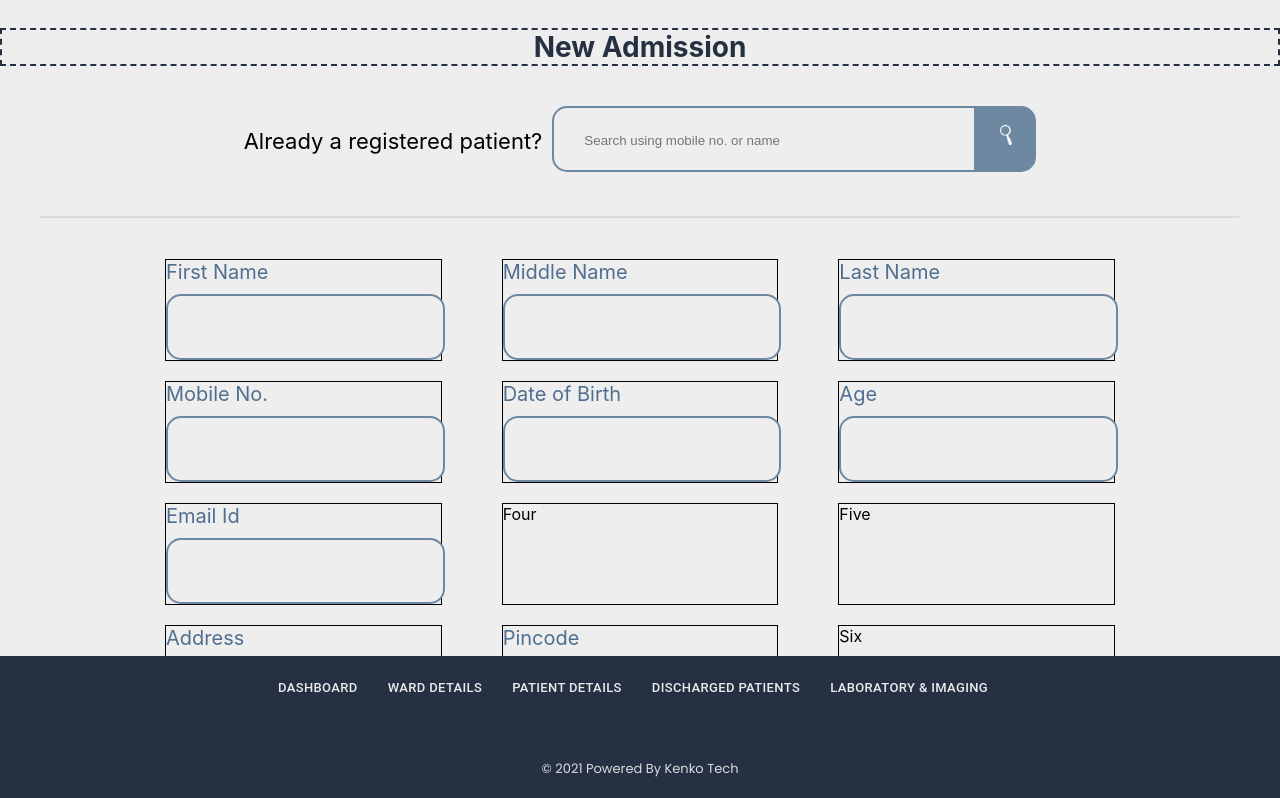
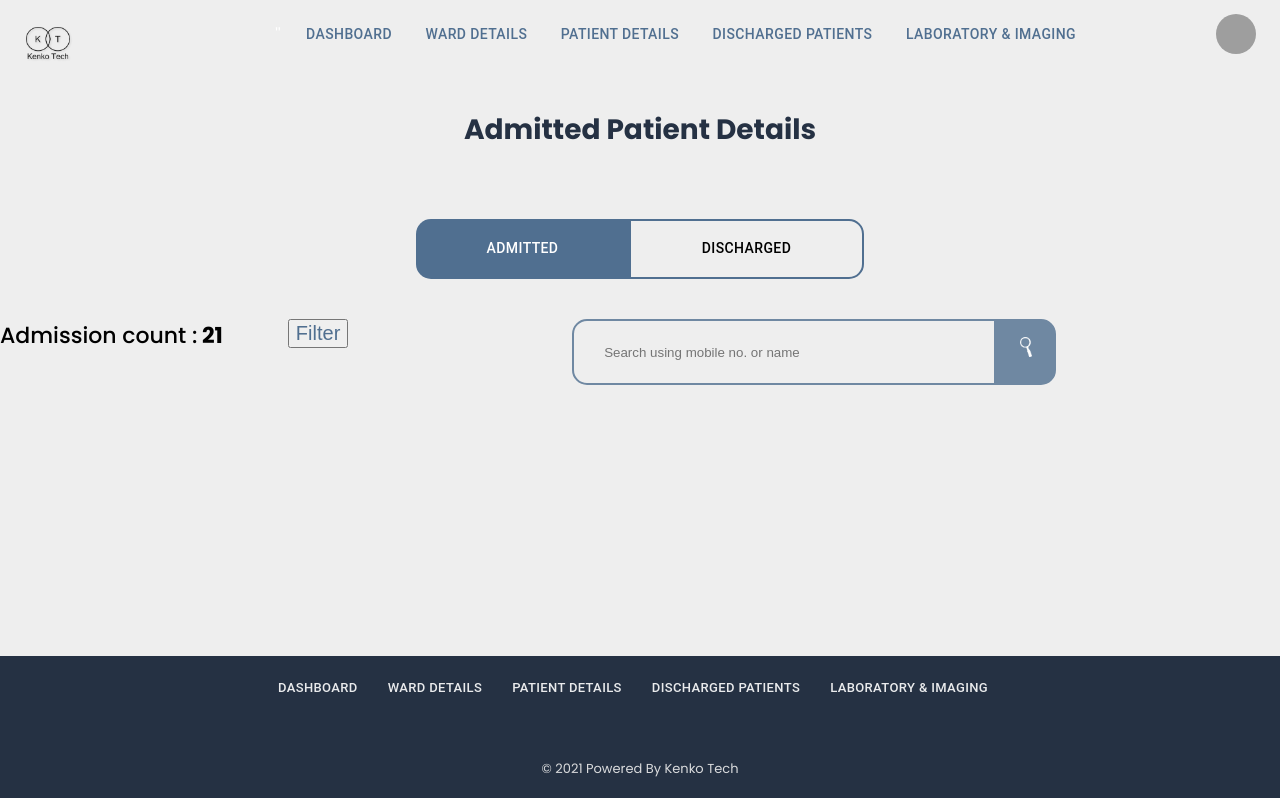
Before and after one commit to 1adityas/HMS, a React (Create React App) app: page / in a window 1280 px wide. Shown: the top 798 px of the page. Built offline with nearby package versions, Linux system fonts and the light colour scheme; grey boxes are pictures that could not be loaded.

Commit message:
search bar settings

```diff
--- a/src/App.js
+++ b/src/App.js
@@ -18,7 +18,7 @@ function App() {
       {/* <MsDashboard /> */}
       {/* < NewAdmission/> */}
       {/* <Login/> */}
-      <NewAdmission/>
+      {/* <NewAdmission/> */}
 
      <PatientDetails />
 
--- a/src/components/PatientDetails.css
+++ b/src/components/PatientDetails.css
@@ -3,6 +3,14 @@
     display: flex;
     align-items: center;
     justify-content: center;
+} */
+body{
+    font-family: 'poppins';
+}
+/* :root{
+    --primary:#506F90
+    --secondary:#253143
+
 } */
 .flex1
 {
@@ -22,3 +30,17 @@
 
     justify-content: center;
 }
+.top_tField{
+    height: 60px;
+    padding: 0px;
+    margin: 0px;
+    border: 2px solid #6F88A2;
+    background-color: #EEEEEE;
+    border-radius: 0%;
+    padding-top: 2px;
+    width: 420px;
+    border-radius: 15px 0px 0px 15px;
+
+    /* border-radius: 50px; */
+
+    }
--- a/src/components/PatientDetails.js
+++ b/src/components/PatientDetails.js
@@ -4,6 +4,7 @@ import Header from './Header.js'
 import MainFooter from './MainFooter.js'
 import { Button } from '@mui/material'
 import './PatientDetails.css'
+import magnifying from '../Magnifying_glass.png';
 
 // import Button from '@mui/material/Button';
 
@@ -33,10 +34,16 @@ function MsDashboard() {
                 <Button style={{ 'marginTop': '40px', 'borderRadius': '0px 15px 15px 0px', 'height': '60px', 'width': '235px', 'border': '2px solid #506F90', 'color': 'black', 'opacity': '1' }}>Discharged</Button>
             </div>
             <div className='flex1'>
-                <p style={{ 'textAlign':"centre",'margin-top': "40px", 'float': "left", }}>Admission count:21</p>
-                <button style={{ 'textAlign':"centre",'margin-top': "40px", 'float': "left",}}  >Filter</button>
-                <input style={{ 'textAlign':"centre",'margin-top': "40px",  'width':"490px",'height':"60px", 'border':"2px solid #6f88a2"}} type="text" />
+                <p style={{'fontWeight':'500','fontSize':'22px','margin-top': "40px", 'float': "left", }}>Admission count :<span style={{'fontWeight':'700'}}> 21</span></p>
+                <button style={{'fontWeight':'500','color': '#506F90','fontSize':'20px','marginLeft':'65px','margin-top': "40px", 'float': "left"}}>Filter</button>
 
+                {/* <input style={{ 'margin-top': "40px",  'width':"490px",'height':"60px", 'border':"2px solid #6f88a2"}} type="text" /> */}
+
+                <div >
+                <input className='top_tField' placeholder='Search using mobile no. or name'></input>
+                <button style={{'margin-top':'40px'}} type='submit' className='top-btn'><img src={magnifying} style={{backgroundColor:'#6F88A2',height:'20px'}}></img>
+                </button>
+                </div>
             </div>
 
 
```
